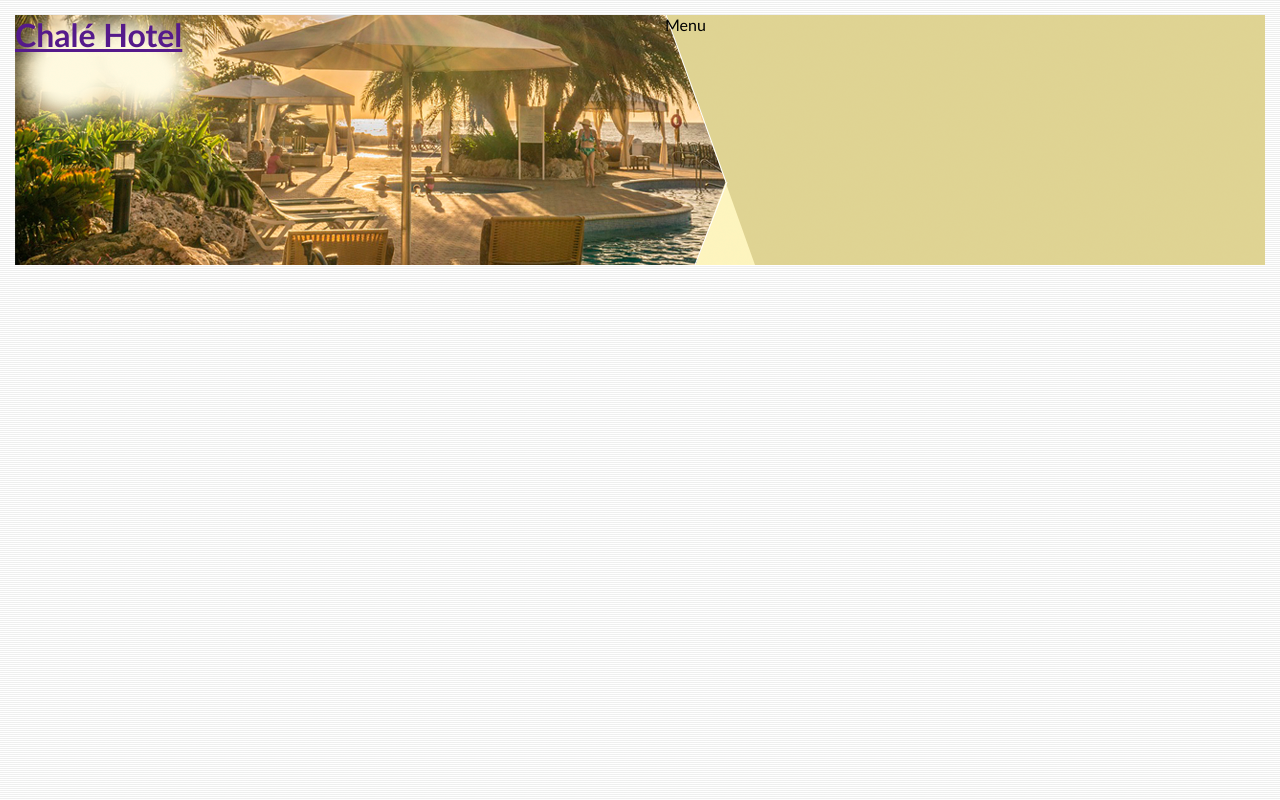
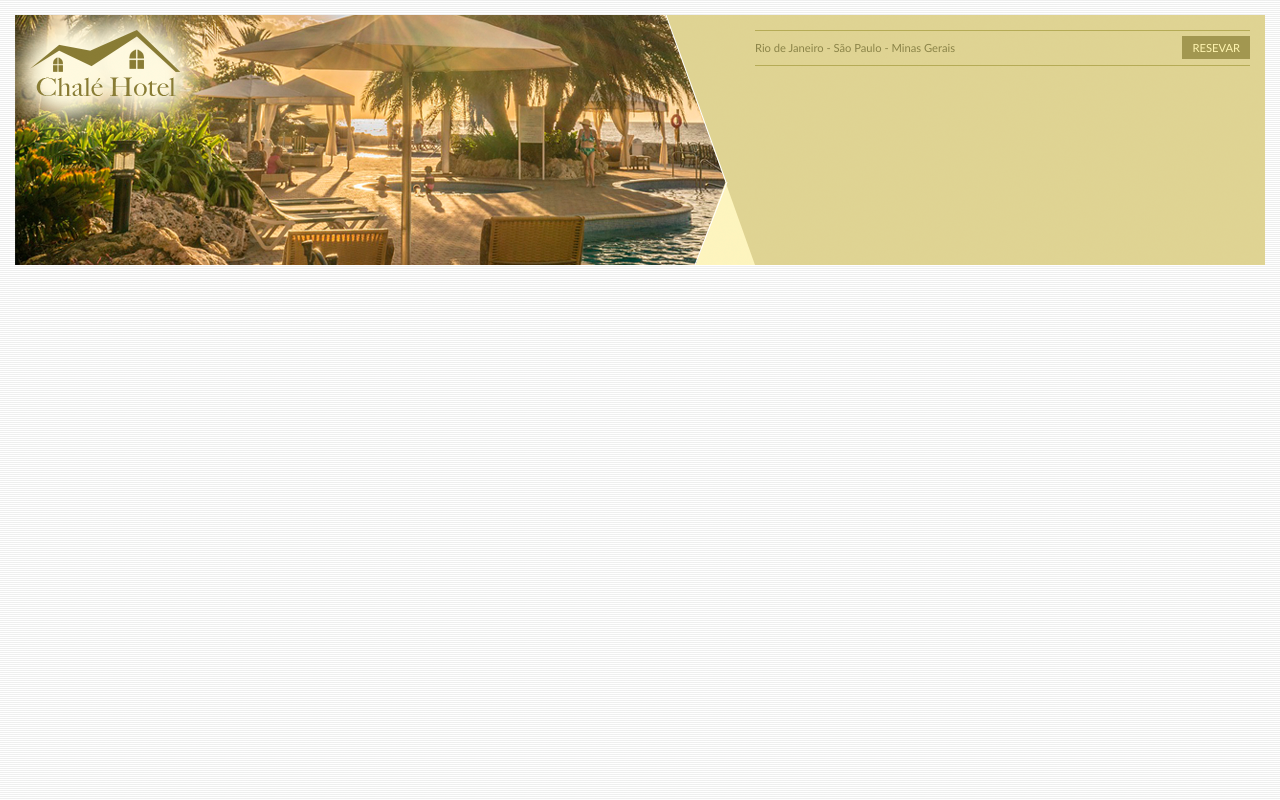
Before and after one commit to Renildo15/Chale-Hotel, a plain HTML site: page index.html in a window 1280 px wide. Drawn offline with Linux system fonts and the light colour scheme.

Commit message:
Ajustando o topo

```diff
--- a/index.html
+++ b/index.html
@@ -13,13 +13,22 @@
         <div id="topo">
             <!-- Inicio area-logo -->
             <div id="area-logo">
-                <h1>
+                <h1 class="logo">
                     <a href="">Chalé Hotel</a>
                 </h1>
             </div><!-- Fim area-logo -->
             <!-- Inicio area menu -->
             <div id="area-menu">
-                Menu
+                <!-- Inicio conteudo-menu -->
+                <div id="conteudo-menu">
+                    <div id="menu-locais">
+                       <span class="locais">
+                           Rio de Janeiro - São Paulo - Minas Gerais
+                       </span>
+                       <a href="#" class="reservas">Resevar</a>
+                       <div style="clear:both"></div>
+                    </div>
+                </div><!-- fim conteudo-menu-->
             </div><!-- Fim area-menu-->
         </div><!-- Fim topo -->
     </div><!-- Fim container -->
--- a/style.css
+++ b/style.css
@@ -11,6 +11,9 @@ body{
 
 #container{
     background: #ede9cc;
+    margin: 0 auto;
+    min-width: 740px;
+    max-width: 1400px;
 }
 
 #topo{
@@ -27,6 +30,18 @@ body{
     height:250px;
     top: 0;
     left: 0;
+    z-index: 1;
+}
+
+.logo a{
+    position: absolute;
+    top: 15px;
+    left: 15px;
+    z-index: 3;
+    background: url(imagens/logo.png) no-repeat;
+    width: 151px;
+    height: 66px;
+    text-indent: -9000px;
 }
 
 #area-menu{
@@ -36,4 +51,35 @@ body{
     height: 250px;
     top: 0;
     right: 0;
+    z-index: 2;
 }
+
+#conteudo-menu{
+    margin-left: 90px;
+    margin-right: 15px;
+    padding-top: 15px;
+}
+
+#menu-locais{
+    border-bottom: 1px solid #b5ab56;
+    border-top: 1px solid #b5ab56;
+    padding-top: 5px;
+    padding-bottom: 5px;
+    font-size: 0.7em;
+    color: #8b8448;
+}
+
+.locais{
+    float: left;
+    line-height: 2.1em;
+}
+a{
+    text-decoration: none;
+}
+.reservas{
+    text-transform: uppercase;
+    background: #a29750;
+    color: #fff5b0;
+    padding: 5px 10px;
+    float: right;
+}
```
